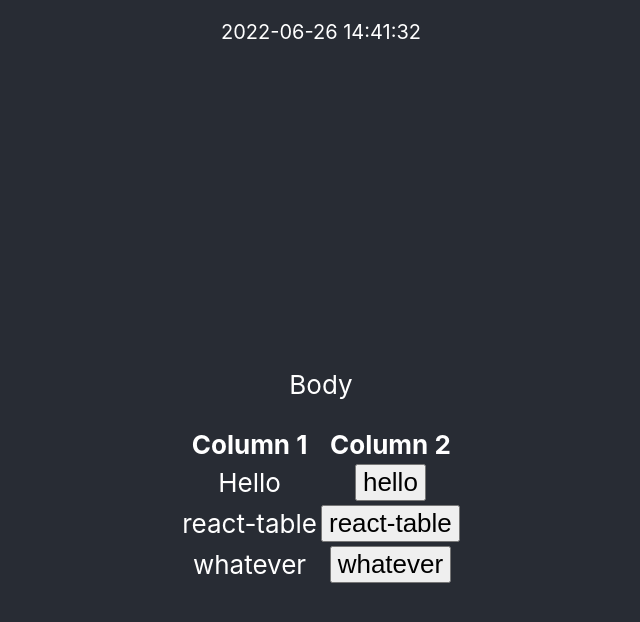
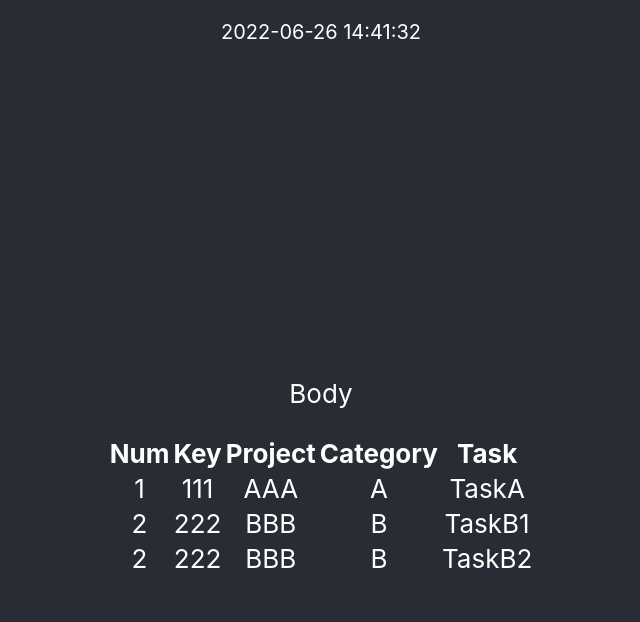
Before and after one commit to ktama/task-logger, a React (Vite) app: page / in a window 1280 px wide. Shown: the top 622 px of the page, without its empty margins (319-959 px from the left). Built offline with nearby package versions, Linux system fonts and the light colour scheme.

Commit message:
mod: 列を変更

```diff
--- a/src/App.tsx
+++ b/src/App.tsx
@@ -1,11 +1,10 @@
 import React, { useEffect, useState, useMemo } from 'react';
 import { Column } from 'react-table';
-import { Data, DataButton } from './types/DataType';
+import { Data, TaskData } from './types/DataType';
 import './App.css';
 import { listen } from '@tauri-apps/api/event';
 import dayjs from 'dayjs';
 import TaskTable from './components/TaskTable';
-import PrimaryButton from './components/PrimaryButton';
 
 function App() {
   const [nowStr, getNow] = useState(dayjs().format('YYYY-MM-DD HH:mm:ss'));
@@ -27,36 +26,68 @@
     }
   }, [])
 
-  const onClickAlert = (name: string) => {
-    alert(name);
-  };
-  const dataButton: Array<DataButton> = useMemo(
+  const taskData: Array<TaskData> = useMemo(
     () => [
       {
-        col1: 'Hello',
-        col2: <PrimaryButton name={'hello'} callback={onClickAlert} />,
+        num: 1,
+        key: 111,
+        project: 'AAA',
+        category: 'A',
+        task: 'TaskA',
+        // start: new Date(2022, 1, 1),
+        // end: new Date(2022, 1, 2),
       },
       {
-        col1: 'react-table',
-        col2: <PrimaryButton name={'react-table'} callback={onClickAlert} />,
+        num: 2,
+        key: 222,
+        project: 'BBB',
+        category: 'B',
+        task: 'TaskB1',
+        // start: new Date(2022, 2, 1),
+        // end: new Date(2022, 2, 2),
       },
       {
-        col1: 'whatever',
-        col2: <PrimaryButton name={'whatever'} callback={onClickAlert} />,
+        num: 2,
+        key: 222,
+        project: 'BBB',
+        category: 'B',
+        task: 'TaskB2',
+        // start: new Date(2022, 2, 5),
+        // end: new Date(2022, 2, 10),
       },
     ],
     []
   );
-  const columnsButton: Array<Column<DataButton>> = useMemo(
+  const columnsTask: Array<Column<TaskData>> = useMemo(
     () => [
       {
-        Header: 'Column 1',
-        accessor: 'col1',
+        Header: 'Num',
+        accessor: 'num',
       },
       {
-        Header: 'Column 2',
-        accessor: 'col2',
+        Header: 'Key',
+        accessor: 'key',
       },
+      {
+        Header: 'Project',
+        accessor: 'project',
+      },
+      {
+        Header: 'Category',
+        accessor: 'category',
+      },
+      {
+        Header: 'Task',
+        accessor: 'task',
+      },
+      // {
+      //   Header: 'Start',
+      //   accessor: 'start',
+      // },
+      // {
+      //   Header: 'End',
+      //   accessor: 'end',
+      // },
     ],
     []
   );
@@ -64,16 +95,31 @@
   const data: Array<Data> = useMemo(
     () => [
       {
-        col1: 'Hello',
-        col2: 'World',
+        num: 1,
+        key: 111,
+        project: 'AAA',
+        category: 'A',
+        task: 'TaskA',
+        // start: new Date(2022, 1, 1),
+        // end: new Date(2022, 1, 2),
       },
       {
-        col1: 'react-table',
-        col2: 'rocks',
+        num: 2,
+        key: 222,
+        project: 'BBB',
+        category: 'B',
+        task: 'TaskB1',
+        // start: new Date(2022, 2, 1),
+        // end: new Date(2022, 2, 2),
       },
       {
-        col1: 'whatever',
-        col2: 'you want',
+        num: 2,
+        key: 222,
+        project: 'BBB',
+        category: 'B',
+        task: 'TaskB2',
+        // start: new Date(2022, 2, 5),
+        // end: new Date(2022, 2, 10),
       },
     ],
     []
@@ -81,13 +127,33 @@
   const columns: Array<Column<Data>> = useMemo(
     () => [
       {
-        Header: 'Column 1',
-        accessor: 'col1',
+        Header: 'Num',
+        accessor: 'num',
       },
       {
-        Header: 'Column 2',
-        accessor: 'col2',
+        Header: 'Key',
+        accessor: 'key',
       },
+      {
+        Header: 'Project',
+        accessor: 'project',
+      },
+      {
+        Header: 'Category',
+        accessor: 'category',
+      },
+      {
+        Header: 'Task',
+        accessor: 'task',
+      },
+      // {
+      //   Header: 'Start',
+      //   accessor: 'start',
+      // },
+      // {
+      //   Header: 'End',
+      //   accessor: 'end',
+      // },
     ],
     []
   );
@@ -98,7 +164,7 @@
       </header>
       <body className='App-body'>
         <p>Body</p>
-        <TaskTable columns={columnsButton} data={dataButton} />
+        <TaskTable columns={columnsTask} data={taskData} />
       </body>
     </div>
   )
--- a/src/components/TaskTable.tsx
+++ b/src/components/TaskTable.tsx
@@ -1,16 +1,16 @@
 import React from 'react';
 import { useSortBy, Column, useTable } from 'react-table';
-import { DataButton } from '../types/DataType';
+import { TaskData } from '../types/DataType';
 
 const TaskTable = ({
     columns,
     data,
 }: {
-    columns: Column<DataButton>[];
-    data: DataButton[];
+    columns: Column<TaskData>[];
+    data: TaskData[];
 }) => {
     const { getTableProps, getTableBodyProps, headerGroups, rows, prepareRow } =
-        useTable<DataButton>({ columns, data }, useSortBy);
+        useTable<TaskData>({ columns, data }, useSortBy);
     return (
         <>
             <table {...getTableProps()}>
```
Also changed, not shown: src/types/DataType.tsx (+17 -7 lines).
